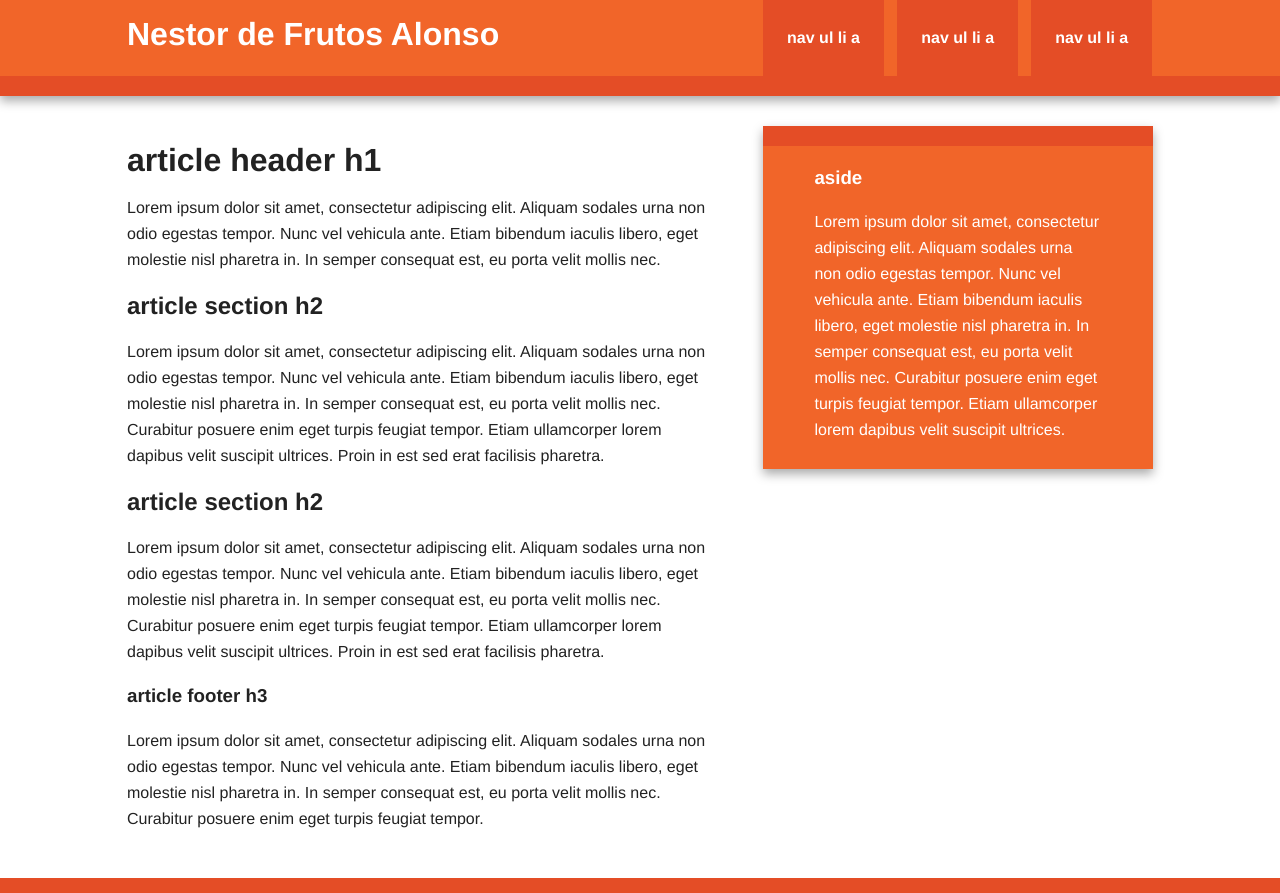
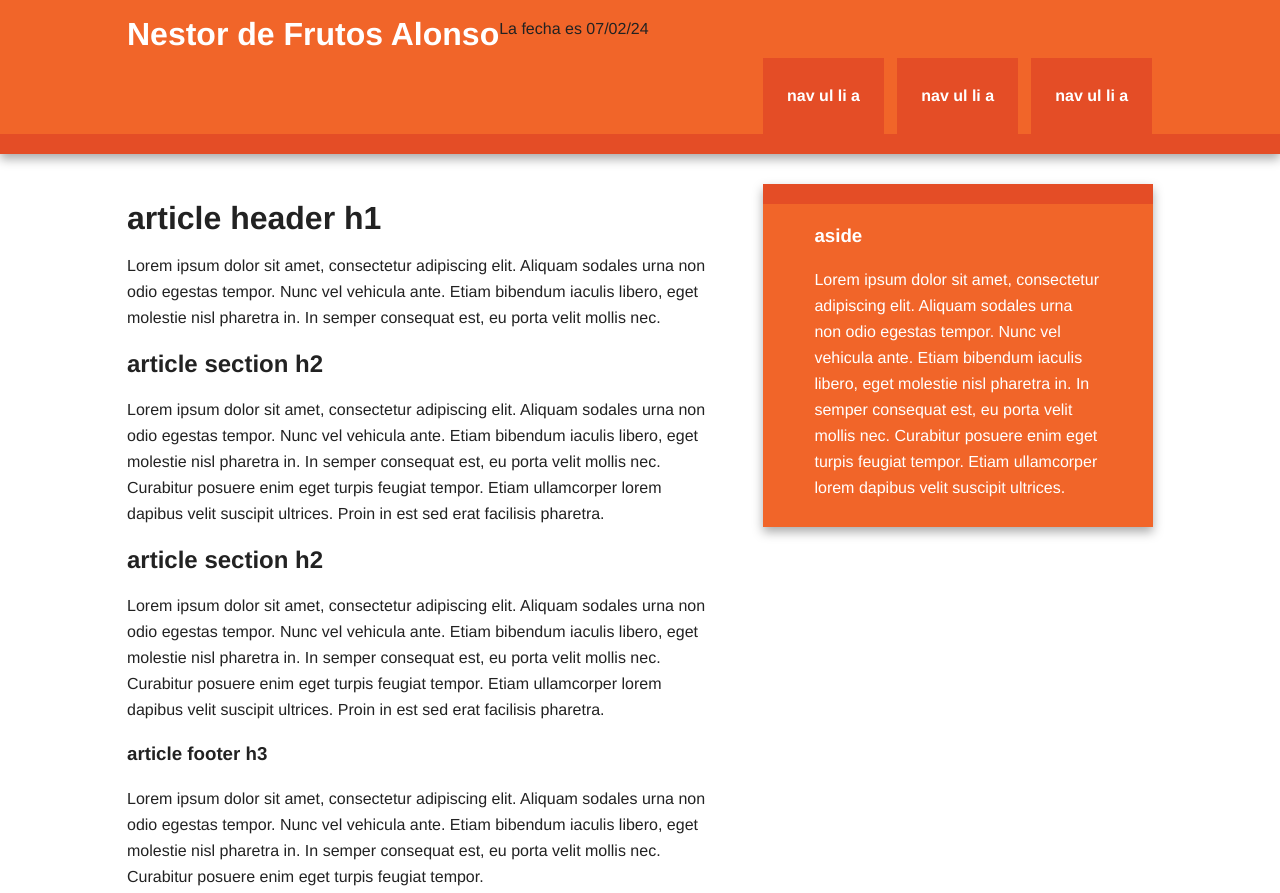
Before and after one commit to daw2072024/ej3.1, a plain HTML site: page initializr-verekia-4.0/initializr/index.html in a window 1280 px wide. Shown: the top 893 px of the page. Drawn offline with nearby package versions, Linux system fonts and the light colour scheme.

Commit message:
añadida la fecha

```diff
--- a/initializr-verekia-4.0/initializr/index.html
+++ b/initializr-verekia-4.0/initializr/index.html
@@ -24,6 +24,7 @@
         <div class="header-container">
             <header class="wrapper clearfix">
                 <h1 class="title">Nestor de Frutos Alonso</h1>
+			<p>La fecha es 07/02/24</p>
                 <nav>
                     <ul>
                         <li><a href="#">nav ul li a</a></li>
```
